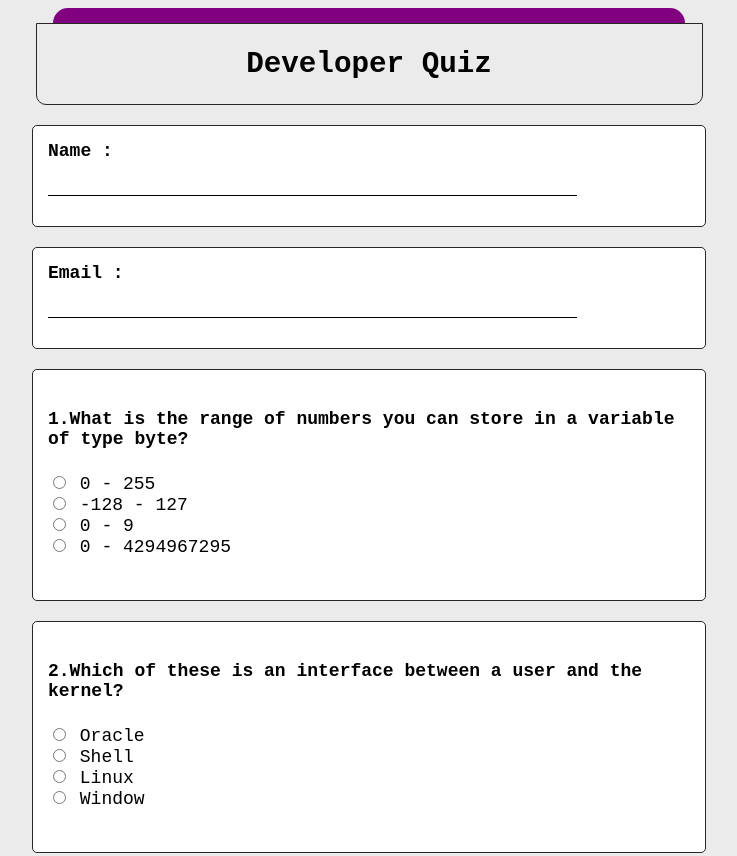
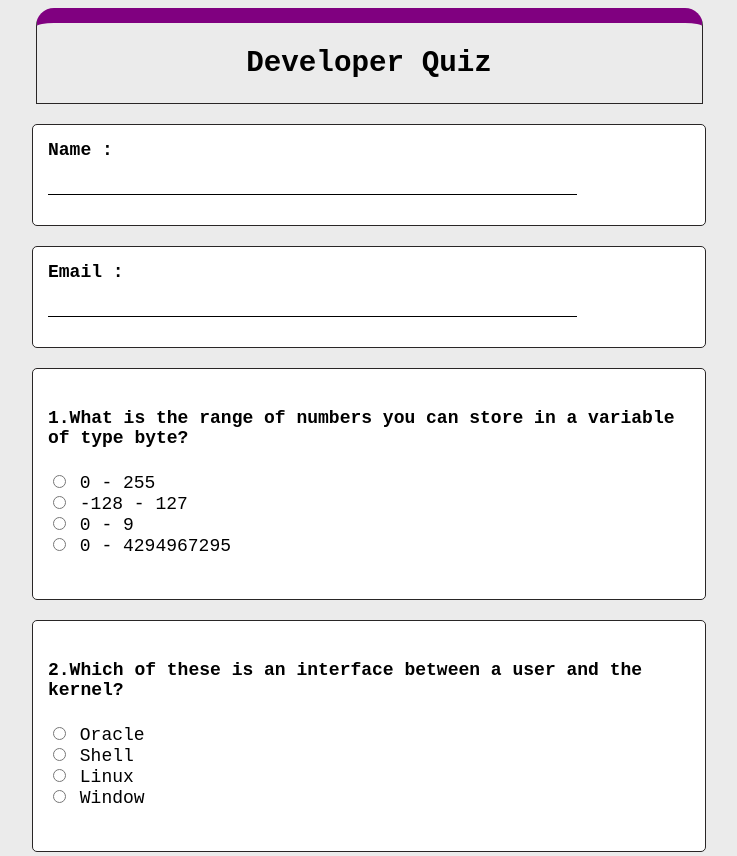
Before and after one commit to Saifullah00/GoogleQuizForm, a plain HTML site: page index.html in a window 1280 px wide. Shown: the top 856 px of the page, without its empty margins (271-1008 px from the left). Drawn offline with Linux system fonts and the light colour scheme.

Commit message:
Comment the color part

```diff
--- a/index.html
+++ b/index.html
@@ -11,7 +11,7 @@
 
 <body>
     <section>
-        <div class="Color"></div>
+        <!-- <div class="Color"></div> -->
         <div class="FormTitle">
             <h3>Developer Quiz</h3>
         </div>
--- a/style.css
+++ b/style.css
@@ -6,13 +6,13 @@
 body{
     background-color: rgb(235, 235, 235);
 }
-.Color{
+/* .Color{
     height: 15px;
     width: 50%;
     background-color: purple;
     margin: auto;
     border-radius: 30px 30px 0px 0px;
-}
+} */
 .FormTitle{
     height: 80px;
     width: 665px;
@@ -23,7 +23,9 @@ body{
     font-size: 25px;
     font-family: 'Courier New', Courier, monospace;
     border: 1px solid rgb(41, 38, 38);
-    border-radius: 0px 0px 10px 10px;
+    border-top: 15px solid purple;
+    border-radius: 18px 18px 0px 0px;
+    /* border-radius: 0px 0px 10px 10px; */
 }
 label[for=name]{
     display: block;
```
